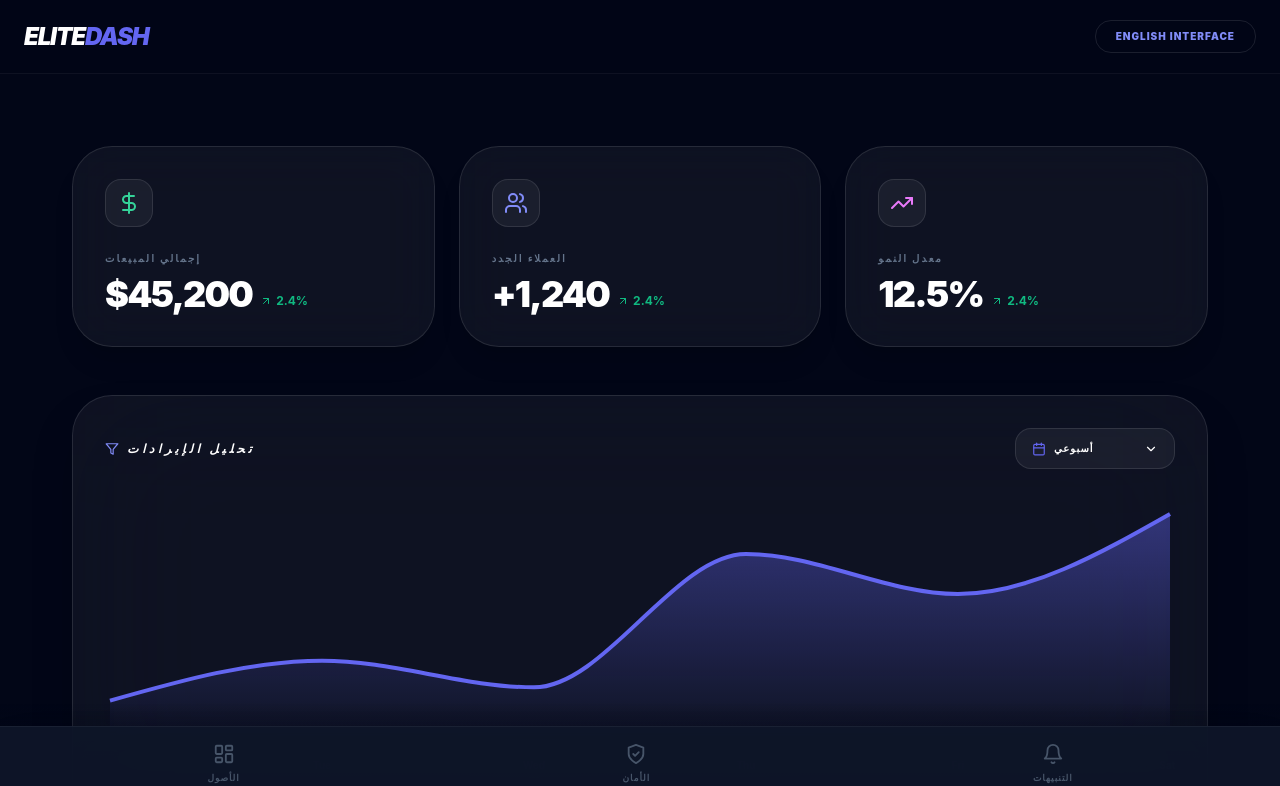
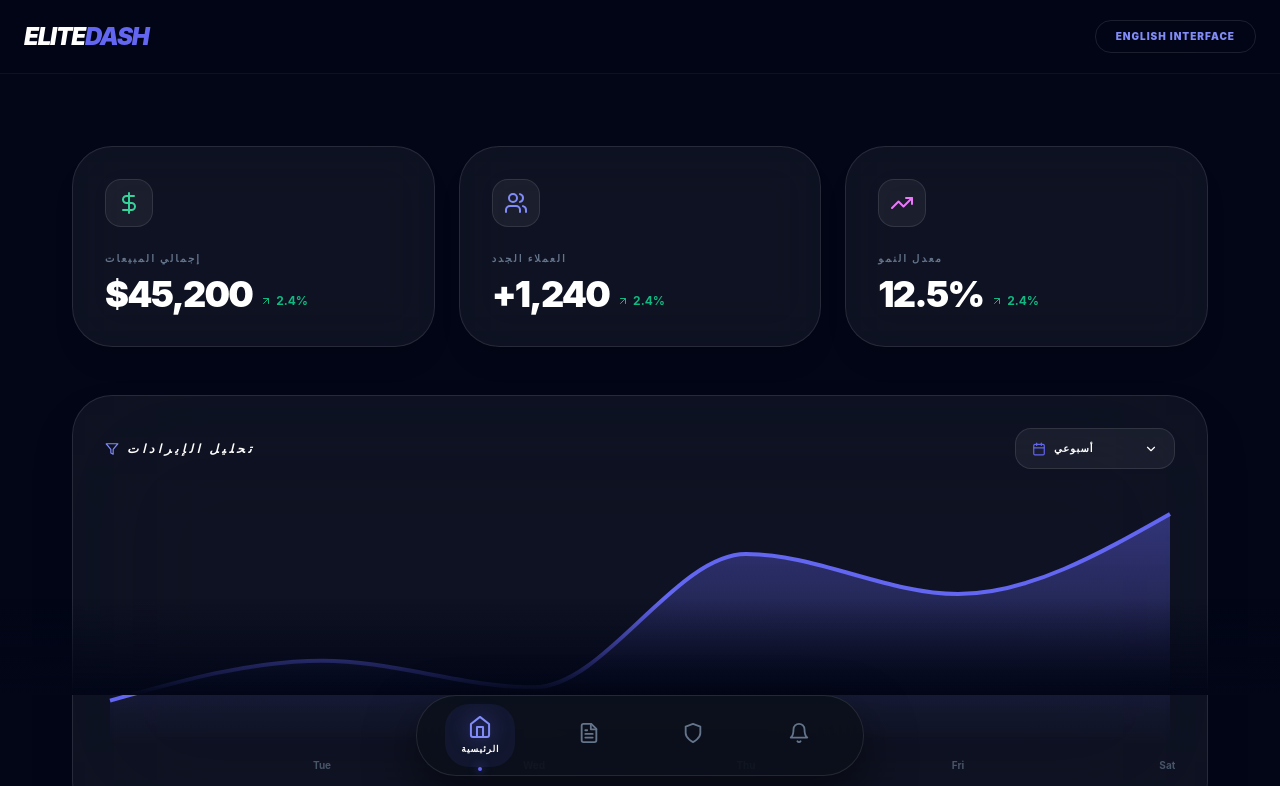
Before and after one commit to marwanalpumu-del/elitedash-modern-dashboard, a React (Create React App) app: page / in a window 1280 px wide. Shown: the top 786 px of the page. Built offline with nearby package versions, Linux system fonts and the light colour scheme.

Commit message:
Update BottomNav.jsx

```diff
--- a/src/components/BottomNav.jsx
+++ b/src/components/BottomNav.jsx
@@ -1,48 +1,65 @@
-import React from 'react';
-import { LayoutDashboard, ShieldCheck, Bell } from 'lucide-react';
-
 /**
  * @component BottomNav
- * @description Mobile-optimized bottom navigation bar.
+ * @description Ultra-premium navigation bar with dynamic active states and glassmorphism.
+ * Optimized for: Mobile-first responsiveness and high-end Dark Mode aesthetics.
  */
+
+import React from 'react';
+import { Home, FileText, Shield, Bell } from 'lucide-react';
+
 export default function BottomNav({ activeTab, setActiveTab, lang }) {
+
+  // Navigation Configuration
+  const navItems = [
+    { id: 'home', icon: <Home size={22} />, labelAr: 'الرئيسية', labelEn: 'Home' },
+    { id: 'invoices', icon: <FileText size={22} />, labelAr: 'الفواتير', labelEn: 'Billing' },
+    { id: 'security', icon: <Shield size={22} />, labelAr: 'الأمان', labelEn: 'Security' },
+    { id: 'alerts', icon: <Bell size={22} />, labelAr: 'التنبيهات', labelEn: 'Alerts' },
+  ];
+
   return (
-    <nav className="fixed bottom-0 left-0 right-0 bg-[#0f172a]/90 backdrop-blur-2xl border-t border-white/5 p-4 flex justify-around items-center shadow-2xl z-50">
-      <NavButton
-        active={activeTab === 'orders'}
-        icon={LayoutDashboard}
-        label={lang === 'ar' ? 'الأصول' : 'Orders'}
-        onClick={() => setActiveTab('orders')}
-      />
-      <NavButton
-        active={activeTab === 'security'}
-        icon={ShieldCheck}
-        label={lang === 'ar' ? 'الأمان' : 'Security'}
-        onClick={() => setActiveTab('security')}
-      />
-      <NavButton
-        active={activeTab === 'alerts'}
-        icon={Bell}
-        label={lang === 'ar' ? 'التنبيهات' : 'Alerts'}
-        onClick={() => setActiveTab('alerts')}
-      />
-    </nav>
+    <div className="w-full flex justify-center px-4 pb-6">
+      {/* Main Container: Glassmorphism Effect */}
+      <div className="w-full max-w-md bg-[#0b0f1a]/80 backdrop-blur-2xl border border-white/10 rounded-[2.5rem] p-2 shadow-[0_20px_50px_rgba(0,0,0,0.5)] flex items-center justify-around relative">
+
+        {navItems.map((item) => {
+          const isActive = activeTab === item.id;
+
+          return (
+            <button
+              key={item.id}
+              onClick={() => setActiveTab(item.id)}
+              className="relative flex flex-col items-center justify-center py-3 px-4 rounded-3xl transition-all duration-500 group"
+            >
+              {/* Active Glow Indicator */}
+              {isActive && (
+                <div className="absolute inset-0 bg-indigo-500/10 rounded-3xl animate-pulse" />
+              )}
+
+              {/* Icon Logic */}
+              <div className={`relative z-10 transition-all duration-300 ${
+                isActive
+                ? 'text-indigo-400 scale-110 drop-shadow-[0_0_8px_rgba(99,102,241,0.6)]'
+                : 'text-slate-500 group-hover:text-slate-300'
+              }`}>
+                {item.icon}
+              </div>
+
+              {/* Dynamic Label */}
+              <span className={`relative z-10 text-[9px] font-black uppercase mt-1 tracking-widest transition-all duration-300 ${
+                isActive ? 'text-white opacity-100' : 'text-slate-600 opacity-0 h-0 overflow-hidden group-hover:opacity-100 group-hover:h-auto'
+              }`}>
+                {lang === 'ar' ? item.labelAr : item.labelEn}
+              </span>
+
+              {/* Underline Dot */}
+              {isActive && (
+                <div className="absolute -bottom-1 w-1 h-1 bg-indigo-500 rounded-full shadow-[0_0_10px_#6366f1]" />
+              )}
+            </button>
+          );
+        })}
+      </div>
+    </div>
   );
 }
-
-/**
- * @component NavButton
- * @description Helper component for BottomNav buttons.
- */
-function NavButton({ active, icon: Icon, label, onClick }) {
-  return (
-    <button
-      onClick={onClick}
-      className={`flex flex-col items-center gap-1.5 transition-all duration-300 ${active ? 'text-indigo-400 scale-110' : 'text-slate-600'}`}
-    >
-      <Icon size={22} strokeWidth={active ? 2.5 : 2} />
-      <span className="text-[9px] font-black uppercase tracking-widest">{label}</span>
-      {active && <span className="w-1 h-1 bg-indigo-500 rounded-full animate-pulse"></span>}
-    </button>
-  );
-}
```
